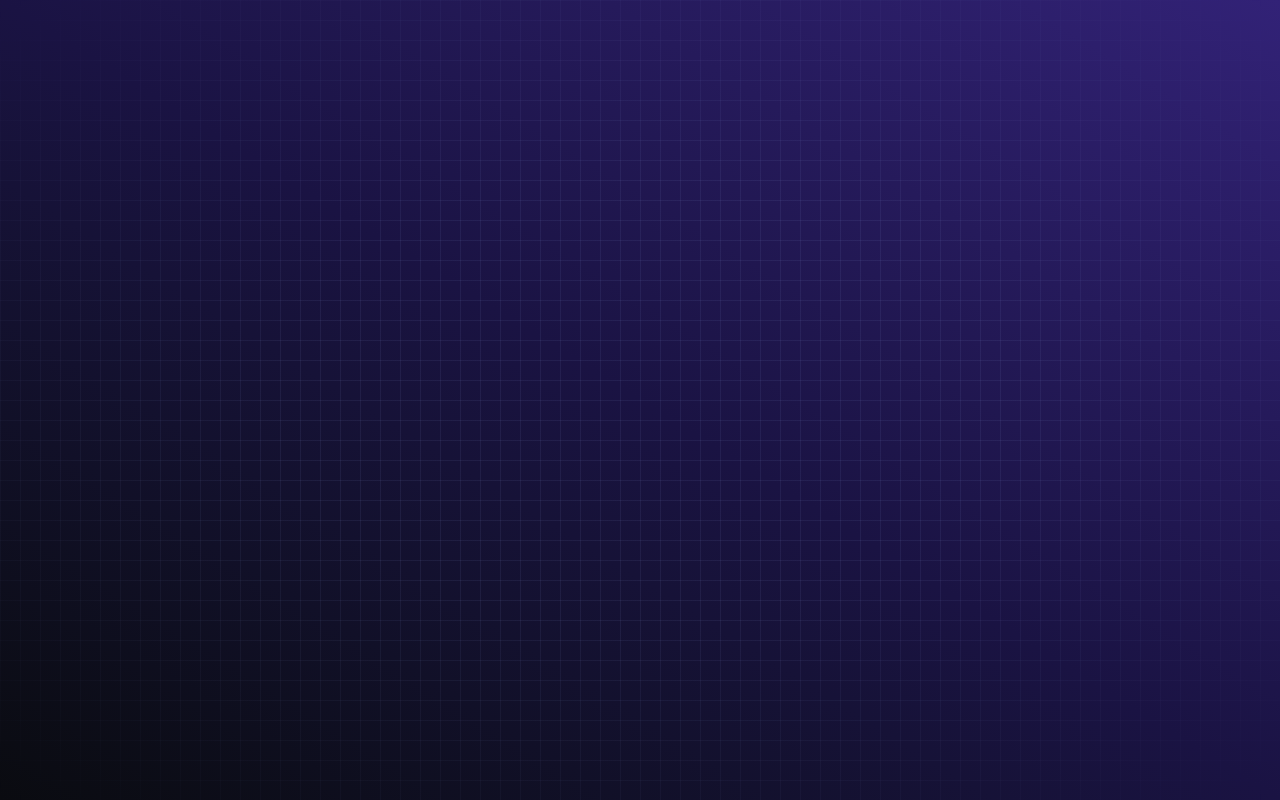
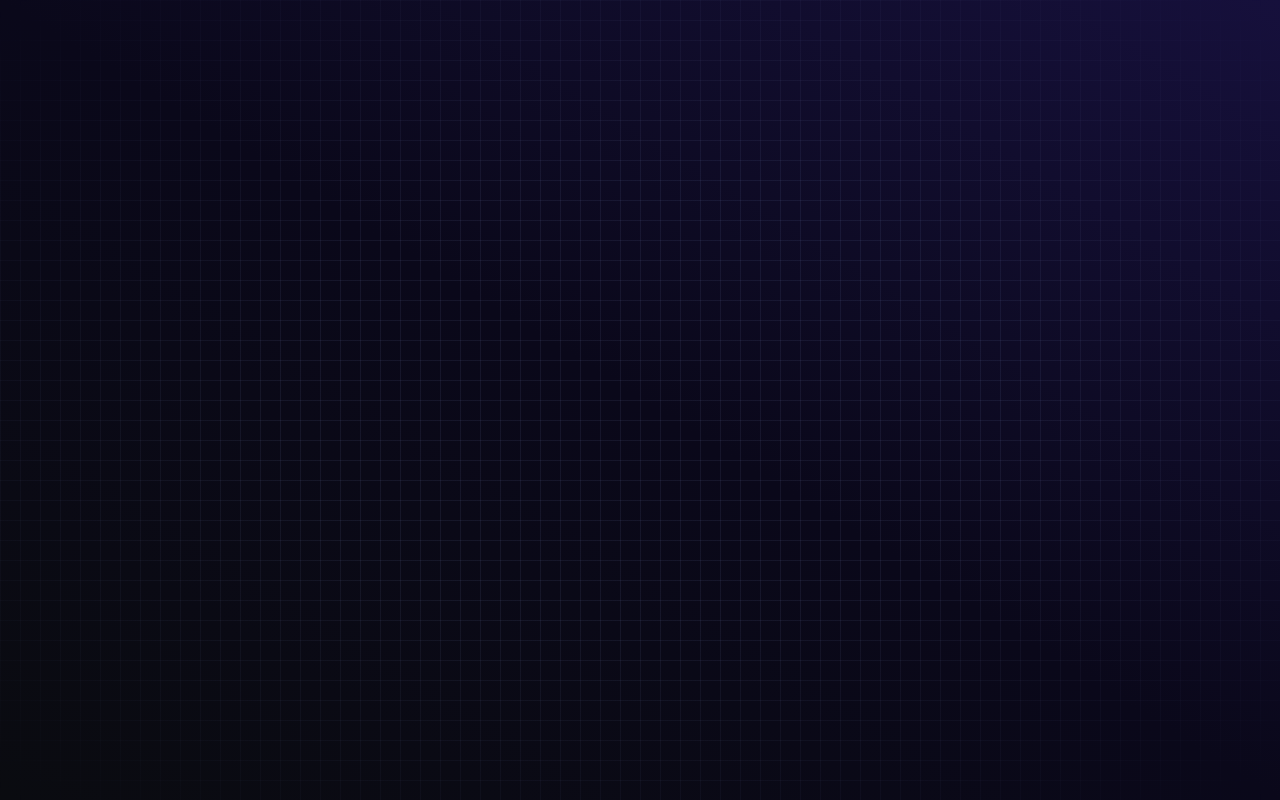
Before and after one commit to khenishere/khen-portfolio-v2, a React (Vite) app: page / in a window 1280 px wide. Built offline with nearby package versions, Linux system fonts and the light colour scheme.

Commit message:
changed background gradient colours

```diff
--- a/src/index.css
+++ b/src/index.css
@@ -20,6 +20,6 @@ body {
 
 @theme {
   --color-bg-dark: #0a0b10;
-  --color-bg-mid: #1a1343;
-  --color-bg-light: #322277;
+  --color-bg-mid: #0a081a;
+  --color-bg-light: #16103c;
 }
```
